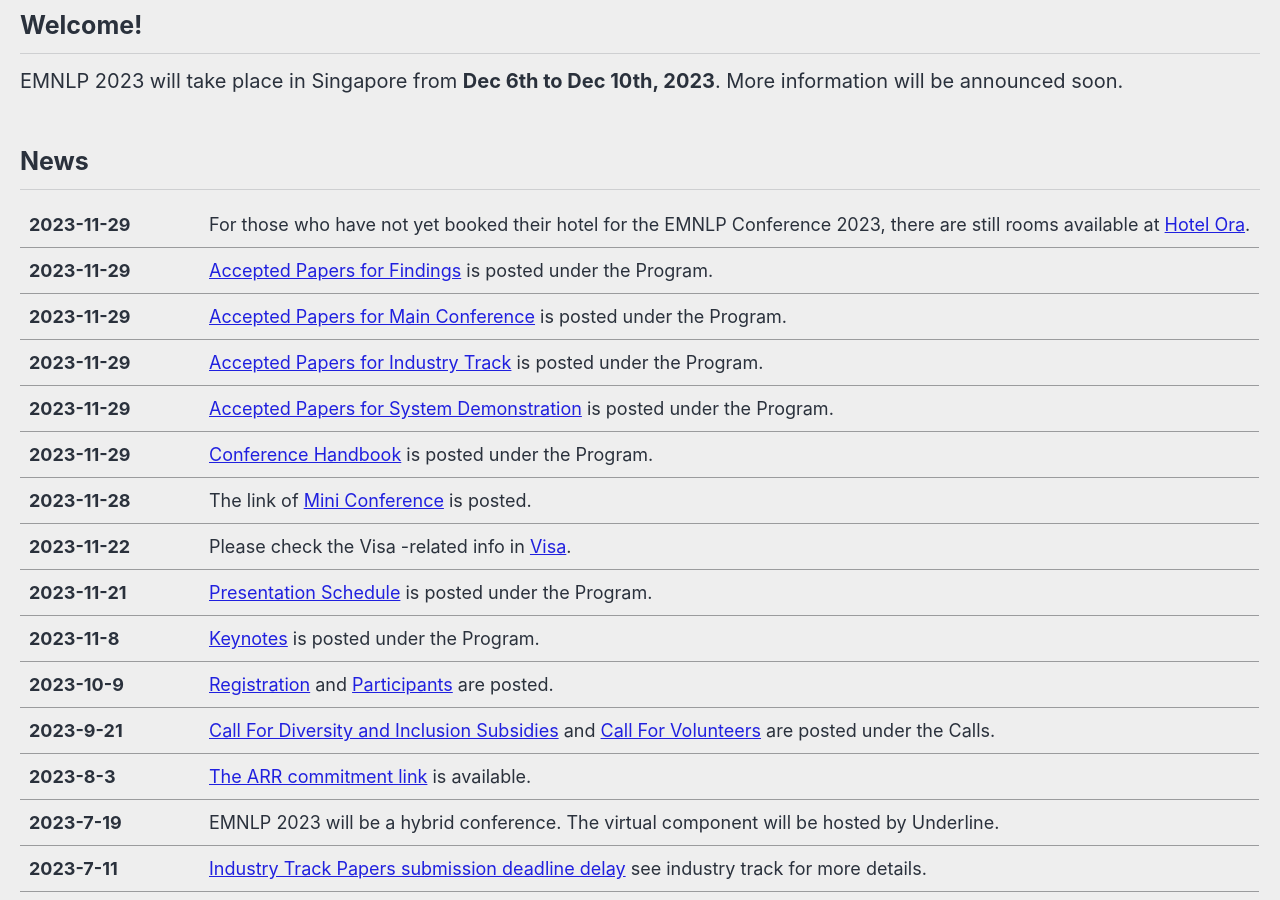
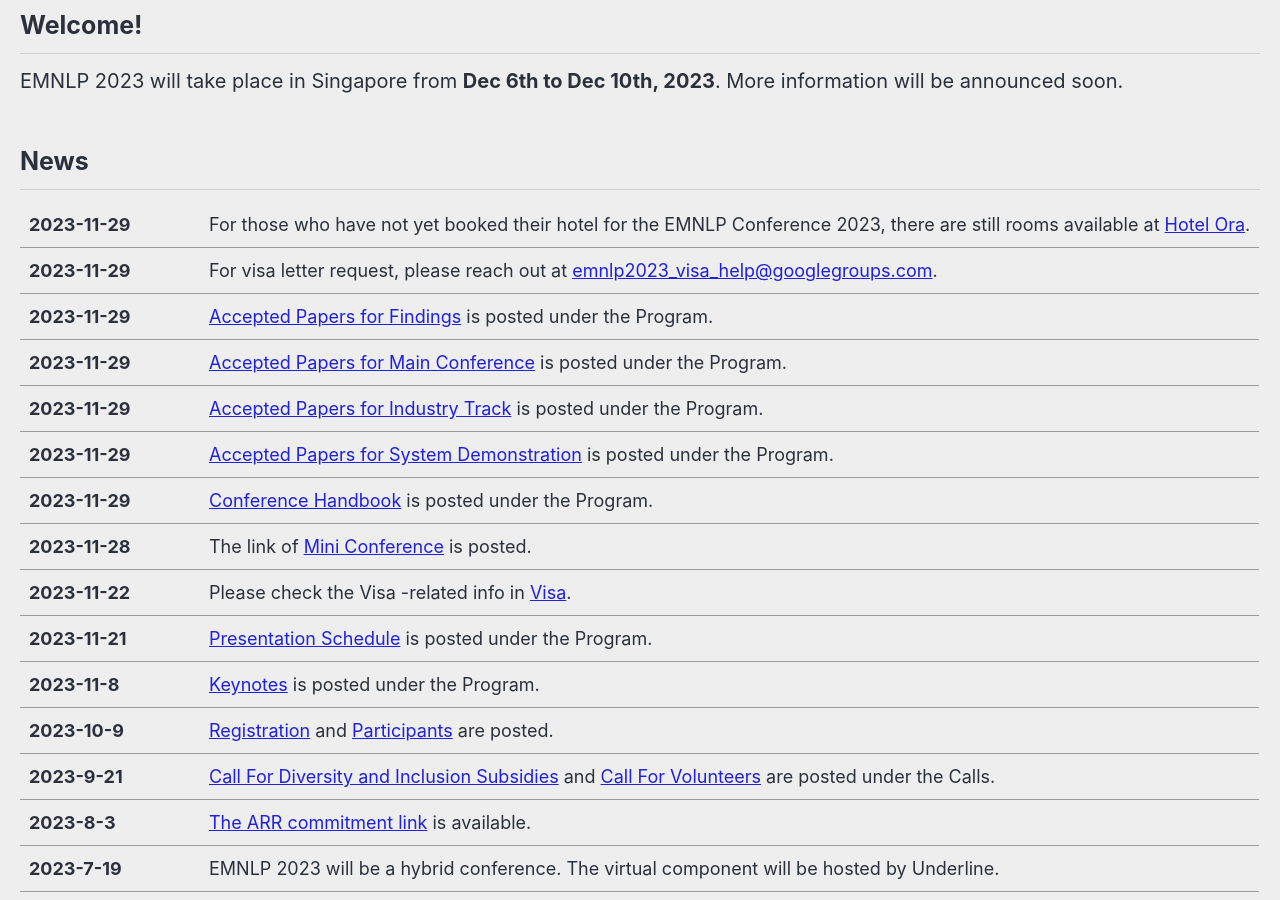
Before and after one commit to acl-org/emnlp-2023, a Jekyll site: the page built from _pages/home.md, in a window 1280 px wide and 900 px high, scrolled down 495 px. Built offline with Jekyll 4.4.1, drawn with Linux system fonts in a browser that asks for light colours; cached includes are drawn as plain includes; nearby versions of some CDN libraries.

Commit message:
Update home.md

```diff
--- a/_pages/home.md
+++ b/_pages/home.md
@@ -19,6 +19,7 @@ EMNLP 2023 will take place in Singapore from **Dec 6th to Dec 10th, 2023**. More
 </style>
 
 | 2023-11-29 | For those who have not yet booked their hotel for the EMNLP Conference 2023, there are still rooms available at [Hotel Ora](https://www.idem.events/r/emnlp-conference-2023-hotel-ora/).
+| 2023-11-29 | For visa letter request, please reach out at  [emnlp2023_visa_help@googlegroups.com](mailto:celine@nus.edu.sg).
 | 2023-11-29 | [Accepted Papers for Findings](/program/accepted_findings/) is posted under the Program.
 | 2023-11-29 | [Accepted Papers for Main Conference](/program/accepted_main_conference/) is posted under the Program.
 | 2023-11-29 | [Accepted Papers for Industry Track](/program/industry/) is posted under the Program.
```
